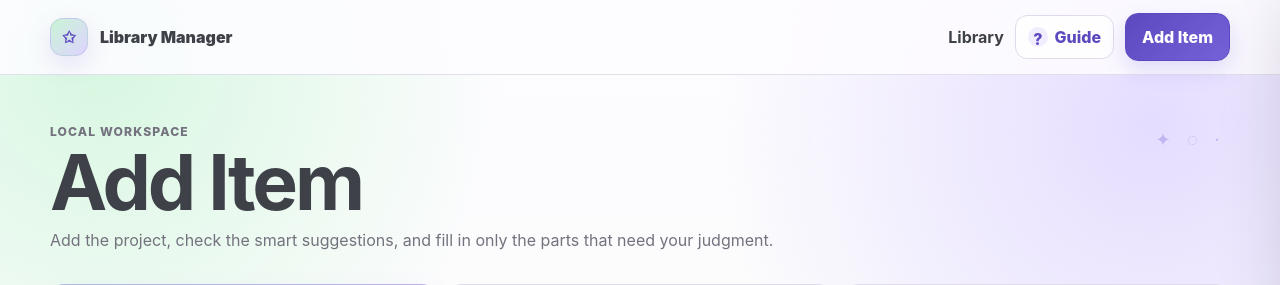
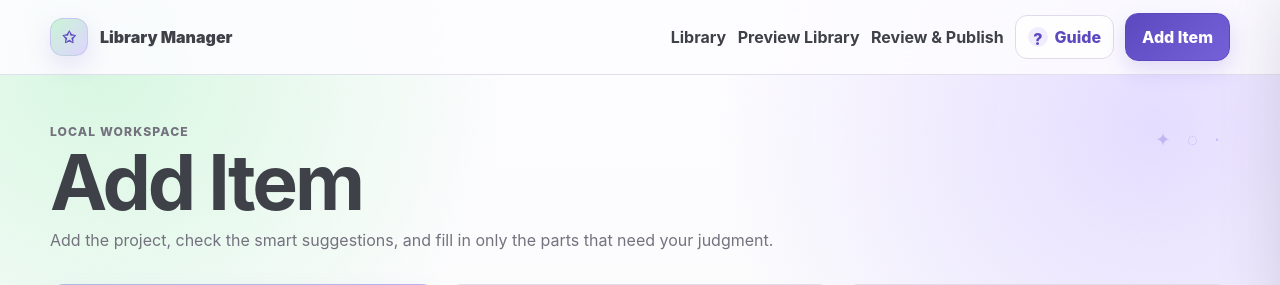
Before and after one commit to Reeder-design/id-content-library, a Flask app: page /add in a window 1280 px wide. Shown: the top 285 px of the page. Run offline with Flask 3, Linux system fonts and the light colour scheme; some libraries are stand-ins or nearby versions.

Commit message:
Add preview and publish navigation

```diff
--- a/library-manager/templates/base.html
+++ b/library-manager/templates/base.html
@@ -12,6 +12,8 @@
       <a class="brand" href="[[ url_for('library') ]]"><span class="brand-mark" aria-hidden="true">✩</span><span>Library Manager</span></a>
       <nav>
         <a href="[[ url_for('library') ]]">Library</a>
+        <a href="[[ url_for('repo_file', filepath='index.html') ]]" target="_blank" rel="noopener">Preview Library</a>
+        <a class="publish-nav" href="[[ url_for('workspace_page') ]]">Review &amp; Publish<% if workspace_change_count %><span>[[ workspace_change_count ]]</span><% endif %></a>
         <button type="button" class="guide-button" data-guide-open><span aria-hidden="true">?</span> Guide</button>
         <a class="button" href="[[ url_for('add_item') ]]">Add Item</a>
       </nav>
@@ -28,11 +30,11 @@
     <ol class="guide-steps">
       <li><span>1</span><div><strong>Add your project.</strong><p>Choose one file or one complete folder. The Manager handles the library copies behind the scenes.</p></div></li>
       <li><span>2</span><div><strong>Check the suggestions.</strong><p>Title, format, tools, and preview behavior are guessed from the files. Change anything that looks wrong.</p></div></li>
-      <li><span>3</span><div><strong>Add the human stuff.</strong><p>Pick what kind of resource it is, write a short description, and add useful tags.</p></div></li>
-      <li><span>4</span><div><strong>Review before saving.</strong><p>Nothing is published to GitHub from this screen yet. Publishing controls arrive in Phase 7.</p></div></li>
+      <li><span>3</span><div><strong>Save locally and preview.</strong><p>Your changes stay on your computer. Preview the item or the whole library and keep editing until it feels right.</p></div></li>
+      <li><span>4</span><div><strong>Review &amp; Publish.</strong><p>The Manager validates the library, summarizes the batch of local changes, and only sends them to GitHub when you explicitly publish.</p></div></li>
     </ol>
     <div class="guide-tip"><strong>Rule of thumb:</strong> if a field feels technical, leave the smart suggestion alone unless you know you want something different.</div>
-    <div class="guide-tip soft"><strong>Public-safe reminder:</strong> anything added here belongs in the public Learning Content Lab. Keep confidential or unsanitized work out of this repository.</div>
+    <div class="guide-tip soft"><strong>Public-safe reminder:</strong> anything you publish belongs in the public Learning Content Lab. Keep confidential or unsanitized work out of this repository.</div>
   </aside>
 
   <main class="shell manager-main">
```
